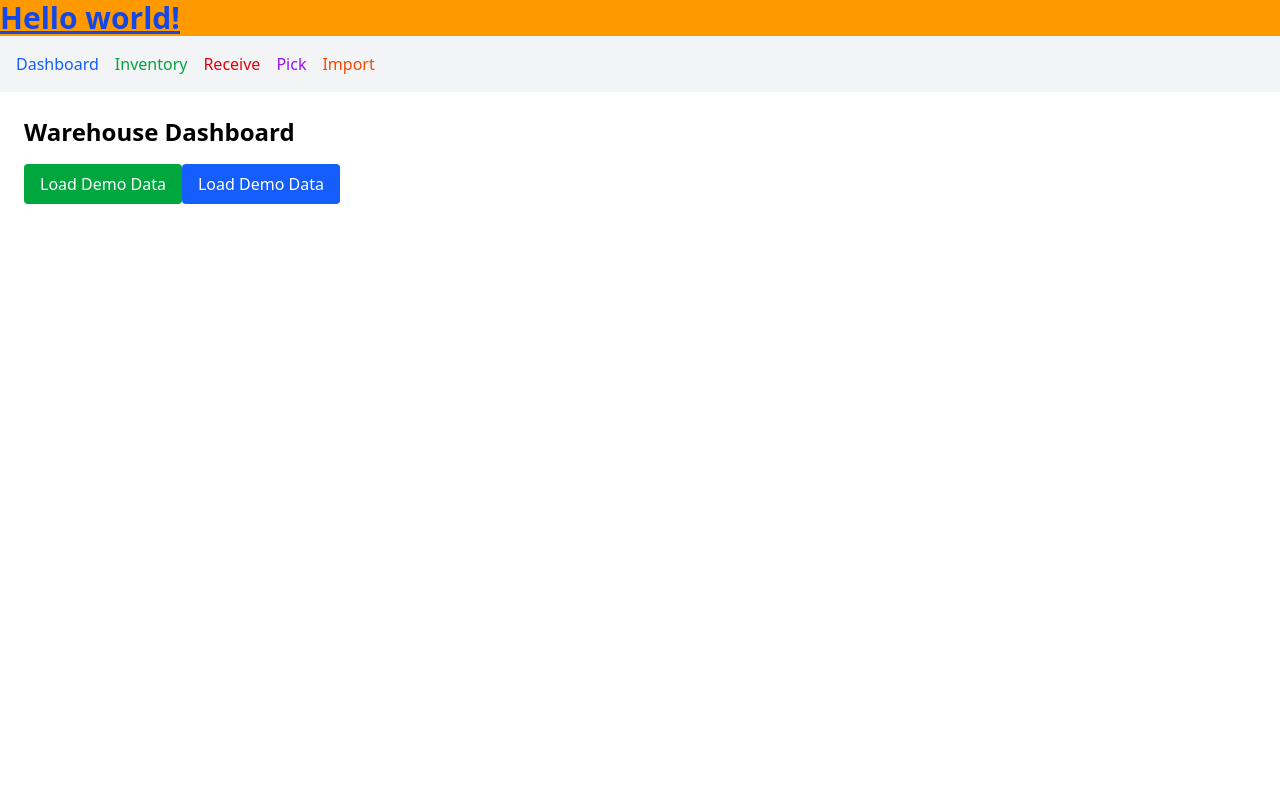
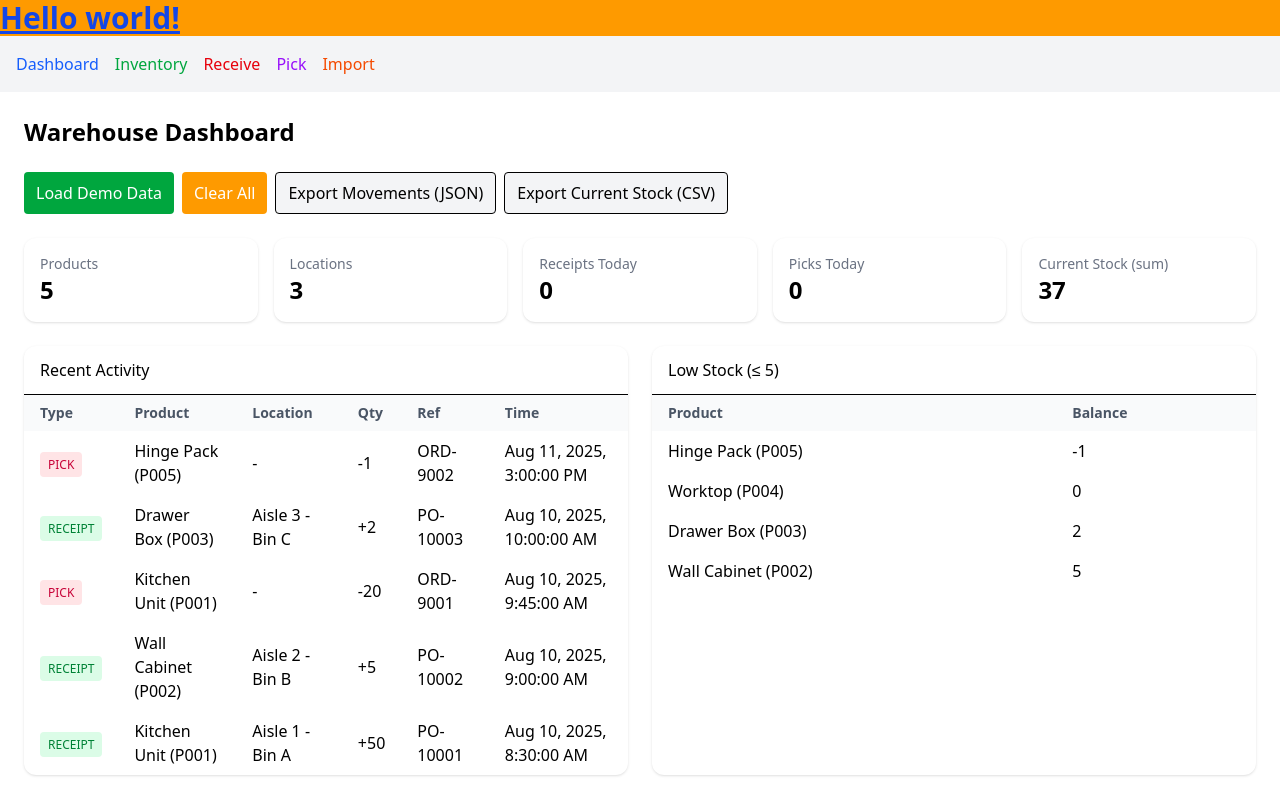
Before and after one commit to poffodile/mini-inventory-tracker, an Angular app: page /dashboard in a window 1280 px wide. Both pictures are taken after a click on the button "Load Demo Data". Built offline with nearby package versions, Linux system fonts and the light colour scheme.

Commit message:
Enhanced Warehouse Dashboard with additional export functionality and recent activity display; refactor data loading and metrics calculation

```diff
--- a/src/app/pages/dashboard/dashboard.html
+++ b/src/app/pages/dashboard/dashboard.html
@@ -1,17 +1,114 @@
-<div class="p-6 space-y-4">
+<div class="p-6 space-y-6">
   <h1 class="text-2xl font-bold">Warehouse Dashboard</h1>
 
+  <!-- Toolbar -->
+  <div class="flex flex-wrap gap-2">
     <button
-    (click)="loadData()"
-    class="px-4 py-2 bg-green-600 text-white rounded hover:bg-green-700 transition"
+      (click)="loadDemo()"
+      class="px-3 py-2 bg-green-600 text-white rounded hover:bg-green-700"
     >
       Load Demo Data
     </button>
-
     <button
-    (click)="loadData()"
-    class="inline-flex items-center gap-2 px-4 py-2 bg-blue-600 text-white font-medium rounded hover:bg-blue-700"
+      (click)="clearAll()"
+      class="px-3 py-2 bg-amber-500 text-white rounded hover:bg-amber-600"
     >
-    <span> Load Demo Data</span>
+      Clear All
+    </button>
+    <button (click)="exportMovementsJSON()" class="px-3 py-2 bg-gray-100 border rounded">
+      Export Movements (JSON)
+    </button>
+    <button (click)="exportCurrentStockCSV()" class="px-3 py-2 bg-gray-100 border rounded">
+      Export Current Stock (CSV)
     </button>
   </div>
+
+  <!-- Summary cards -->
+  <div class="grid grid-cols-1 sm:grid-cols-2 lg:grid-cols-5 gap-4">
+    <div class="p-4 rounded-xl shadow bg-white">
+      <div class="text-sm text-gray-500">Products</div>
+      <div class="text-2xl font-semibold">{{ totalProducts }}</div>
+    </div>
+    <div class="p-4 rounded-xl shadow bg-white">
+      <div class="text-sm text-gray-500">Locations</div>
+      <div class="text-2xl font-semibold">{{ totalLocations }}</div>
+    </div>
+    <div class="p-4 rounded-xl shadow bg-white">
+      <div class="text-sm text-gray-500">Receipts Today</div>
+      <div class="text-2xl font-semibold">{{ receiptsToday }}</div>
+    </div>
+    <div class="p-4 rounded-xl shadow bg-white">
+      <div class="text-sm text-gray-500">Picks Today</div>
+      <div class="text-2xl font-semibold">{{ picksToday }}</div>
+    </div>
+    <div class="p-4 rounded-xl shadow bg-white">
+      <div class="text-sm text-gray-500">Current Stock (sum)</div>
+      <div class="text-2xl font-semibold">{{ currentStockTotal }}</div>
+    </div>
+  </div>
+
+  <!-- Two-up: Recent & Low stock -->
+  <div class="grid grid-cols-1 lg:grid-cols-2 gap-6">
+    <!-- Recent Activity -->
+    <div class="bg-white rounded-xl shadow overflow-hidden">
+      <div class="px-4 py-3 border-b font-medium">Recent Activity</div>
+      <div class="overflow-x-auto">
+        <table class="min-w-full">
+          <thead class="bg-gray-50 text-left text-sm text-gray-600">
+            <tr>
+              <th class="px-4 py-2">Type</th>
+              <th class="px-4 py-2">Product</th>
+              <th class="px-4 py-2">Location</th>
+              <th class="px-4 py-2">Qty</th>
+              <th class="px-4 py-2">Ref</th>
+              <th class="px-4 py-2">Time</th>
+            </tr>
+          </thead>
+          <tbody>
+            @for (m of recent; track m.id) {
+            <tr class="hover:bg-gray-50">
+              <td class="px-4 py-2">
+                <span class="text-xs px-2 py-1 rounded" [ngClass]="typeBadgeClasses(m.type)">
+                  {{ m.type }}
+                </span>
+              </td>
+              <td class="px-4 py-2">{{ productName(m.productId) }} ({{ m.productId }})</td>
+              <td class="px-4 py-2">{{ locationName(m.toLocationId) }}</td>
+              <td class="px-4 py-2">{{ m.type === 'PICK' ? '-' : '+' }}{{ m.qty }}</td>
+              <td class="px-4 py-2">{{ m.ref }}</td>
+              <td class="px-4 py-2">{{ m.timestamp | date : 'medium' }}</td>
+            </tr>
+            }
+          </tbody>
+        </table>
+      </div>
+    </div>
+
+    <!-- Low Stock Alerts -->
+    <div class="bg-white rounded-xl shadow overflow-hidden">
+      <div class="px-4 py-3 border-b font-medium">Low Stock (≤ {{ LOW_STOCK_THRESHOLD }})</div>
+      <div class="overflow-x-auto">
+        <table class="min-w-full">
+          <thead class="bg-gray-50 text-left text-sm text-gray-600">
+            <tr>
+              <th class="px-4 py-2">Product</th>
+              <th class="px-4 py-2">Balance</th>
+            </tr>
+          </thead>
+          <tbody>
+            @for (row of lowStock; track row.productId) {
+            <tr class="hover:bg-gray-50">
+              <td class="px-4 py-2">{{ row.name }} ({{ row.productId }})</td>
+              <td class="px-4 py-2">{{ row.balance }}</td>
+            </tr>
+            } @if (lowStock.length === 0) {
+            <tr>
+              <td class="px-4 py-3 text-gray-500" colspan="2">No low stock items.</td>
+            </tr>
+            }
+          </tbody>
+        </table>
+      </div>
+    </div>
+  </div>
+</div>
--- a/src/app/pages/dashboard/dashboard.ts
+++ b/src/app/pages/dashboard/dashboard.ts
@@ -1,6 +1,8 @@
 import { Component, OnInit } from '@angular/core';
+import { CommonModule } from '@angular/common';
 import { DataService } from '../../services/data';
-import { CommonModule } from '@angular/common';
+import { Product } from '../../interfaceTypes/Product';
+import { Movement } from '../../interfaceTypes/Movement';
 
 @Component({
   selector: 'app-dashboard',
@@ -9,15 +11,173 @@ import { CommonModule } from '@angular/common';
   templateUrl: './dashboard.html',
   styleUrl: './dashboard.css',
 })
-export class Dashboard {
+export class Dashboard implements OnInit {
+  // data
+  products: Product[] = [];
+  locations: Array<{ id: string; name: string }> = [];
+  movements: Movement[] = [];
+
+  // lookup maps for pretty names
+  private productNameById = new Map<string, string>();
+  private locationNameById = new Map<string, string>();
+
+  // cards
+  totalProducts = 0;
+  totalLocations = 0;
+  receiptsToday = 0;
+  picksToday = 0;
+  currentStockTotal = 0; // sum of balances across products
+
+  // low stock
+  readonly LOW_STOCK_THRESHOLD = 5; // you can tweak this or move into Product later
+  lowStock: Array<{ productId: string; name: string; balance: number }> = [];
+
+  // recent activity
+  recent: Movement[] = [];
+
+  // computed stock balance per productId (from movements)
+  private stockByProduct = new Map<string, number>();
+
   constructor(private dataService: DataService) {}
 
-  loadData(): void {
-    this.dataService.loadDemoData();
-    alert('Demo data loaded into LocalStorage!');
+  ngOnInit(): void {
+    this.refresh();
   }
 
-  // ngOnInit(): void { dont  need this anymore as if  i used ngOnInit it would immediately
-  //   this.loadData();  load the data, and i would no longer have contorol as to when i want the data to be loaded which is only ( onclick)
-  // }
+  // ----- actions (toolbar) -----
+  loadDemo(): void {
+    this.dataService.loadDemoData(); // writes demo JSON into localStorage
+    this.refresh();
+    alert('Demo data loaded.');
+  }
+
+  clearAll(): void {
+    this.dataService.clearAll();
+    this.refresh();
+    alert('All inventory data cleared.');
+  }
+
+  exportMovementsJSON(): void {
+    this.downloadJSON(this.movements, `movements-${this.todayStr()}.json`);
+  }
+
+  exportCurrentStockCSV(): void {
+    const rows = this.products.map((p) => {
+      const balance = this.stockByProduct.get(p.id) ?? 0;
+      return { productId: p.id, name: p.name, balance };
+    });
+
+    const header = ['productId', 'name', 'balance'];
+    const csv = [header.join(',')]
+      .concat(rows.map((r) => [r.productId, this.csv(r.name), r.balance].join(',')))
+      .join('\n');
+
+    this.downloadBlob(csv, 'text/csv', `stock-balance-${this.todayStr()}.csv`);
+  }
+
+  // ----- helpers -----
+  private refresh(): void {
+    // pull everything from localStorage via your service
+    this.products = this.dataService.getData('products') || [];
+    this.locations = this.dataService.getData('locations') || [];
+    this.movements = this.dataService.getData('movements') || [];
+
+    // rebuild lookups
+    this.productNameById.clear();
+    this.locationNameById.clear();
+    this.products.forEach((p) => this.productNameById.set(p.id, p.name));
+    this.locations.forEach((l) => this.locationNameById.set(l.id, l.name));
+
+    // metrics
+    this.totalProducts = this.products.length;
+    this.totalLocations = this.locations.length;
+
+    // compute stock balances from movements (RECEIPT +, PICK -)
+    this.stockByProduct.clear();
+    for (const m of this.movements) {
+      const pid = m.productId;
+      const sign = m.type === 'RECEIPT' ? 1 : m.type === 'PICK' ? -1 : 0;
+      if (!sign) continue;
+      this.stockByProduct.set(pid, (this.stockByProduct.get(pid) ?? 0) + sign * (m.qty ?? 0));
+    }
+
+    // total stock across all products (never negative)
+    this.currentStockTotal = Array.from(this.stockByProduct.values()).reduce(
+      (sum, v) => sum + Math.max(0, v),
+      0
+    );
+
+    // today’s activity (local day)
+    const start = new Date();
+    start.setHours(0, 0, 0, 0);
+    const end = new Date(start.getTime() + 24 * 60 * 60 * 1000 - 1);
+
+    const inRange = (iso: string) => {
+      const t = new Date(iso).getTime();
+      return t >= start.getTime() && t <= end.getTime();
+    };
+
+    this.receiptsToday = this.movements
+      .filter((m) => m.type === 'RECEIPT' && inRange(m.timestamp))
+      .reduce((s, m) => s + (m.qty ?? 0), 0);
+
+    this.picksToday = this.movements
+      .filter((m) => m.type === 'PICK' && inRange(m.timestamp))
+      .reduce((s, m) => s + (m.qty ?? 0), 0);
+
+    // low stock list
+    this.lowStock = this.products
+      .map((p) => ({
+        productId: p.id,
+        name: p.name,
+        balance: this.stockByProduct.get(p.id) ?? 0,
+      }))
+      .filter((x) => x.balance <= this.LOW_STOCK_THRESHOLD)
+      .sort((a, b) => a.balance - b.balance)
+      .slice(0, 10);
+
+    // recent movements
+    this.recent = [...this.movements]
+      .sort((a, b) => new Date(b.timestamp).getTime() - new Date(a.timestamp).getTime())
+      .slice(0, 10);
+  }
+
+  productName(id?: string): string {
+    return id ? this.productNameById.get(id) ?? id : '-';
+  }
+  locationName(id?: string): string {
+    return id ? this.locationNameById.get(id) ?? id : '-';
+  }
+
+  typeBadgeClasses(t: Movement['type']): string {
+    if (t === 'RECEIPT') return 'bg-green-100 text-green-700';
+    if (t === 'PICK') return 'bg-rose-100 text-rose-700';
+    return 'bg-sky-100 text-sky-700';
+    // TRANSFER shown as info-blue for now
+  }
+
+  private downloadJSON(data: unknown, filename: string): void {
+    const blob = new Blob([JSON.stringify(data, null, 2)], { type: 'application/json' });
+    const url = URL.createObjectURL(blob);
+    this.forceDownload(url, filename);
+    URL.revokeObjectURL(url);
+  }
+  private downloadBlob(text: string, type: string, filename: string): void {
+    const blob = new Blob([text], { type });
+    const url = URL.createObjectURL(blob);
+    this.forceDownload(url, filename);
+    URL.revokeObjectURL(url);
+  }
+  private forceDownload(url: string, filename: string): void {
+    const a = document.createElement('a');
+    a.href = url;
+    a.download = filename;
+    a.click();
+  }
+  private csv(s: string): string {
+    return `"${String(s).replace(/"/g, '""')}"`;
+  }
+  private todayStr(): string {
+    return new Date().toISOString().slice(0, 10);
+  }
 }
--- a/src/app/pages/receive/receive.ts
+++ b/src/app/pages/receive/receive.ts
@@ -13,6 +13,7 @@ import { DataService } from '../../services/data';
 export class Receive implements OnInit {
   products: Array<{ id: string; name: string }> = [];
   locations: Array<{ id: string; name: string }> = [];
+  receivedItems: any[] = [];
 
   productId = '';
   qty = 1;
```
Lines whose indentation alone changed are shown as unchanged.
